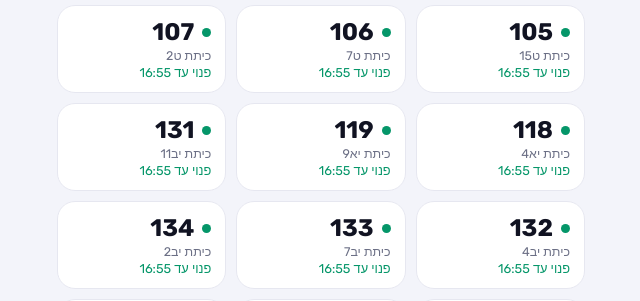
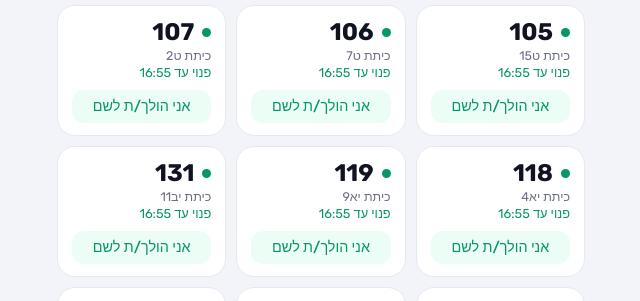
Before and after one commit to alonololo5656/free-room-, a plain HTML site: page index.html in a window 1280 px wide. Shown: the part 421-722 px from the top of the page, without its empty margins (319-959 px from the left). Drawn offline with Linux system fonts and the light colour scheme; no server answers.

Commit message:
Connect room claiming to Firebase
Co-Authored-By: Claude Opus 5.5 <noreply@anthropic.com>

```diff
--- a/index.html
+++ b/index.html
@@ -79,7 +79,7 @@
 </dialog>
 <script>
 // Firebase Realtime Database URL for room claims (see README). Empty = app works without claiming.
-const DB_URL = '';
+const DB_URL = 'https://free-room-4c651-default-rtdb.europe-west1.firebasedatabase.app';
 
 const DAY = ['ראשון','שני','שלישי','רביעי','חמישי','שישי','שבת'];
 const MONTH = ['בינואר','בפברואר','במרץ','באפריל','במאי','ביוני','ביולי','באוגוסט','בספטמבר','באוקטובר','בנובמבר','בדצמבר'];
```
